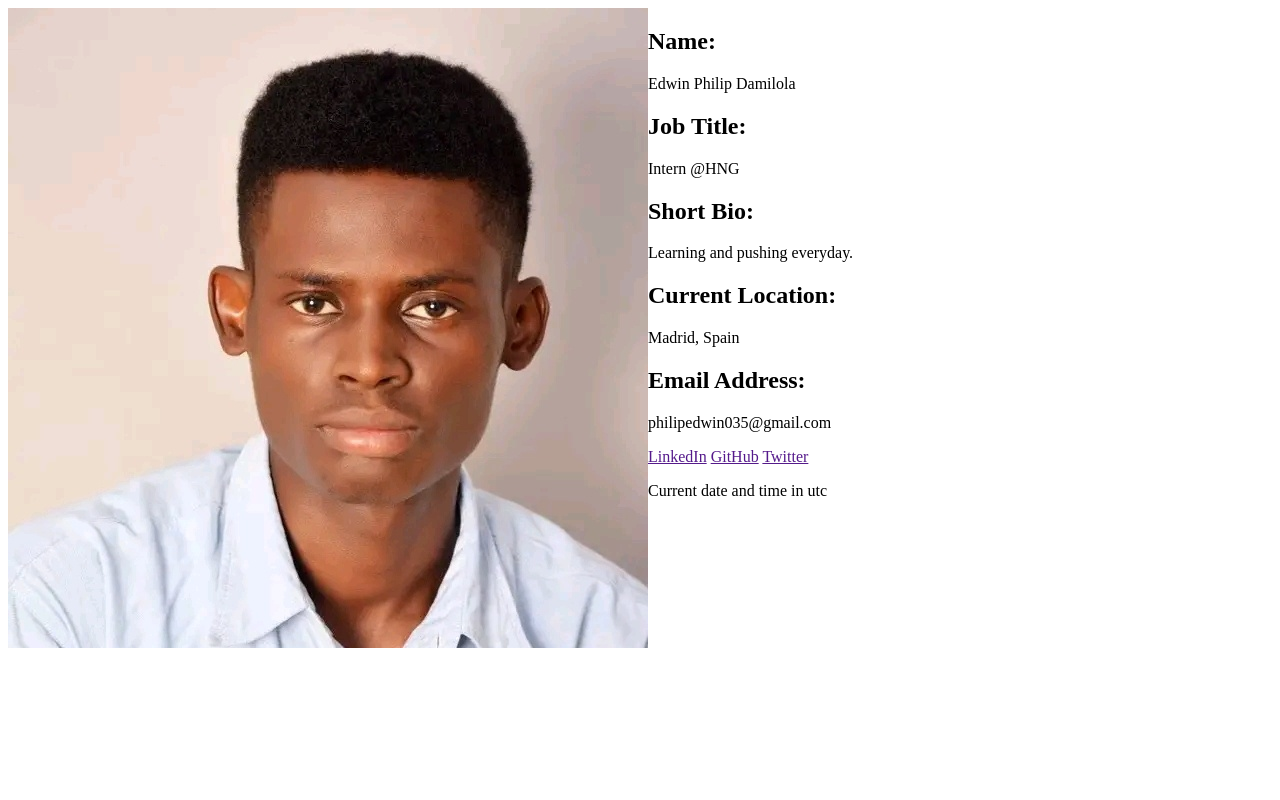
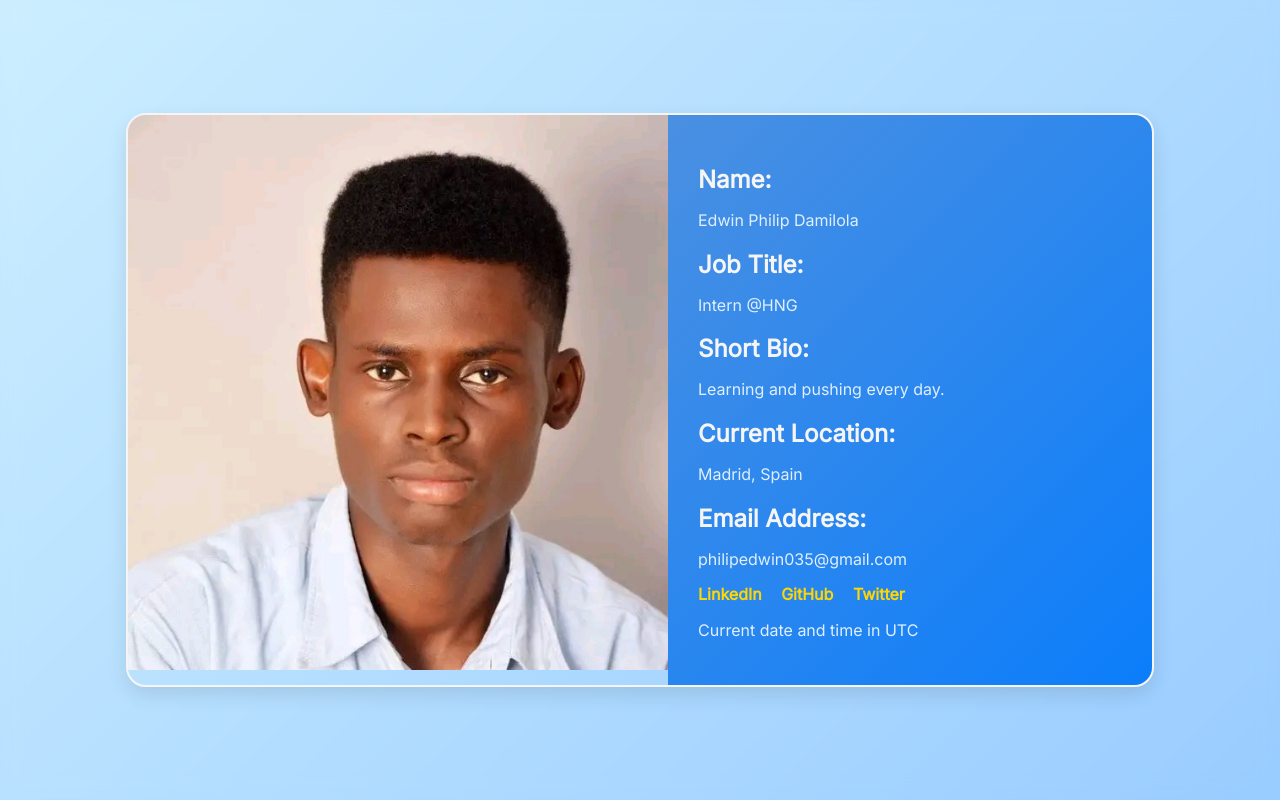
Before and after one commit to DamilolaEdwin/profilecard, a plain HTML site: page index.html in a window 1280 px wide. Drawn offline with Linux system fonts and the light colour scheme.

Commit message:
picture and layout done

```diff
--- a/index.html
+++ b/index.html
@@ -1,20 +1,27 @@
 <!DOCTYPE html>
 <html lang="en">
   <head>
-    <meta charset="UTF-8">
-    <meta name="viewport" content="width=device-width, initial-scale=1.0">
-    <title>Document</title>
-    <link rel="stylesheet" href="style.css">
+    <meta charset="UTF-8" />
+    <meta name="viewport" content="width=device-width, initial-scale=1.0" />
+    <title>Profile Card</title>
+    <link rel="stylesheet" href="style.css" />
+
+    <link rel="preconnect" href="https://fonts.googleapis.com" />
+    <link rel="preconnect" href="https://fonts.gstatic.com" crossorigin />
+    <link
+      href="https://fonts.googleapis.com/css2?family=Inter:wght@400&family=Lato:wght@700&family=Lexend+Deca:wght@400..900&display=swap"
+      rel="stylesheet"
+    />
   </head>
   <body>
     <div class="opposite">
       <div class="half">
-            <div>
-                <img class="profilePic" src="profilePic.jpg" alt="Profile Picture">
+        <div class="profile">
+          <img class="profilePic" src="profilePic.jpg" alt="Profile Picture" />
         </div>
       </div>
       <div class="half">
-            <div>
+        <div class="details">
           <h2>Name:</h2>
           <p>Edwin Philip Damilola</p>
 
@@ -22,7 +29,7 @@
           <p>Intern @HNG</p>
 
           <h2>Short Bio:</h2>
-                <p>Learning and pushing everyday.</p>
+          <p>Learning and pushing every day.</p>
 
           <h2>Current Location:</h2>
           <p>Madrid, Spain</p>
@@ -30,11 +37,13 @@
           <h2>Email Address:</h2>
           <p>philipedwin035@gmail.com</p>
 
+          <div class="links">
             <a href="">LinkedIn</a>
             <a href="">GitHub</a>
             <a href="">Twitter</a>
+          </div>
 
-                <p>Current date and time in utc</p>
+          <p>Current date and time in UTC</p>
         </div>
       </div>
     </div>
--- a/style.css
+++ b/style.css
@@ -1,11 +1,86 @@
-.opposite{
+
+body {
+    margin: 0;
+    height: 100vh;
     display: flex;
-}
+    justify-content: center;
+    align-items: center;
+    font-family: 'Inter', Arial, sans-serif;
+    background: linear-gradient(135deg, #cceeff, #99ccff);
+    overflow: hidden;
+  }
 
-.half{
+
+  body::before {
+    content: "";
+    position: absolute;
+    top: 0;
+    left: 0;
+    width: 100%;
+    height: 100%;
+    background: linear-gradient(135deg, #cceeff, #99ccff);
+    filter: blur(10px);
+    z-index: -1;
+  }
+
+
+  .opposite {
+    display: flex;
+    border-radius: 20px;
+    overflow: hidden;
+    width: 80%;
+    max-width: 1400px;
+    background-color: hsl(0, 0%, 97%);
+    box-shadow: 0 8px 20px rgba(0, 0, 0, 0.1);
+    z-index: 1;
+    background: linear-gradient(135deg, #cceeff, #99ccff);
+    border: #f5f5f5 solid 2px;
+  }
+
+
+  .half {
     flex: 1;
-}
-.profilePic{
-    /* height: 600px;
-    width: 600px; */
-}
+  }
+
+
+
+  .profilePic {
+    height: 555px;
+    width: 540px;
+    /* object-fit: cover;  */
+  }
+
+
+  .details {
+    background: linear-gradient(135deg, #4a90e2, #007aff);
+    padding: 30px;
+    color: white;
+    width: 620px;
+  }
+
+  .details h2 {
+    font-size: 1.5rem;
+    margin-bottom: 5px;
+    color: #f5f5f5;
+  }
+
+  .details p {
+    font-size: 1rem;
+    margin-bottom: 15px;
+    color: #dfefff;
+  }
+
+
+  .links a {
+    display: inline-block;
+    margin-right: 15px;
+    text-decoration: none;
+    color: #ffd700;
+    font-weight: bold;
+    transition: all 0.3s ease;
+  }
+
+  .links a:hover {
+    color: #ffffff;
+    text-decoration: underline;
+  }
```
Lines whose indentation alone changed are shown as unchanged.
